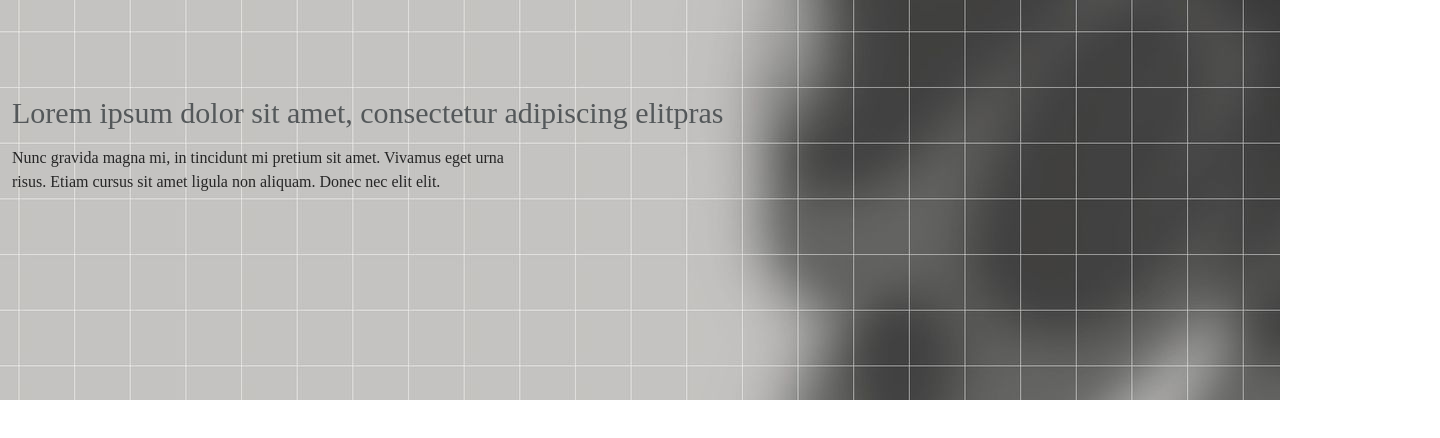
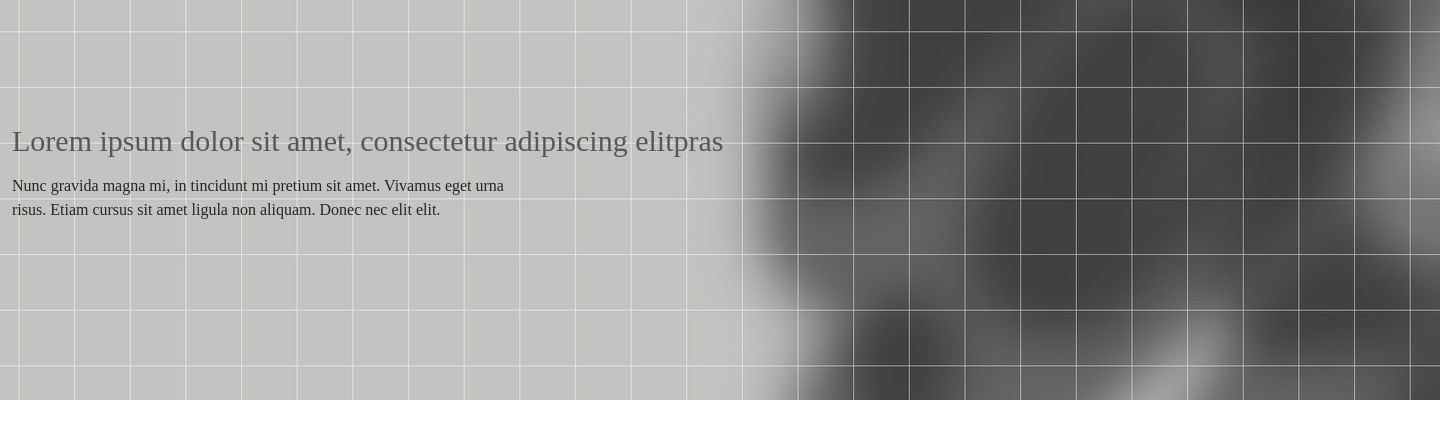
Before and after one commit to mahsen099/heroleft, a plain HTML site: page index.html in a window 1280 px wide. Shown: the whole page, 1440 px wide, since content can reach past the window. Drawn offline with nearby package versions, Linux system fonts and the light colour scheme.

Commit message:
neww css

```diff
--- a/style.css
+++ b/style.css
@@ -19,8 +19,7 @@ body {
   padding-left: 12px;
 }
 .full-text {
-  padding-top:10%;
-  padding-bottom:10%;
+  padding-top:13%;
 }
 h2 {
   font-weight: 500;
@@ -39,6 +38,7 @@ p {
   margin-bottom: 16px;
 }
 .left-crop{
+  width: 1440px;
     background-size: auto;
     background-position-x: left;
 }
```
